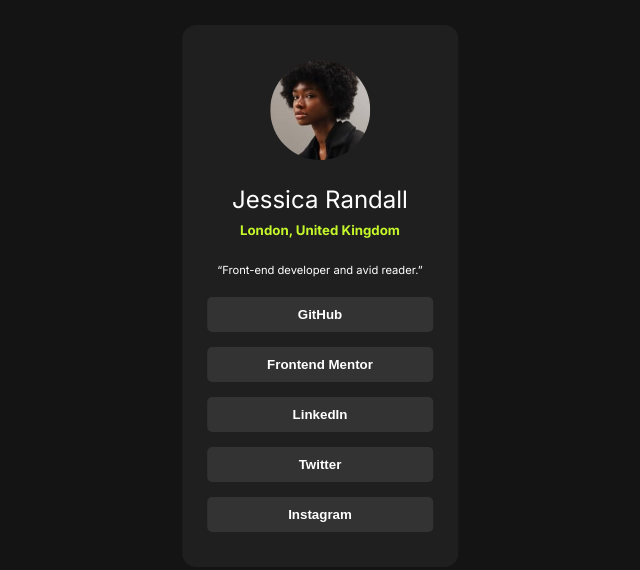
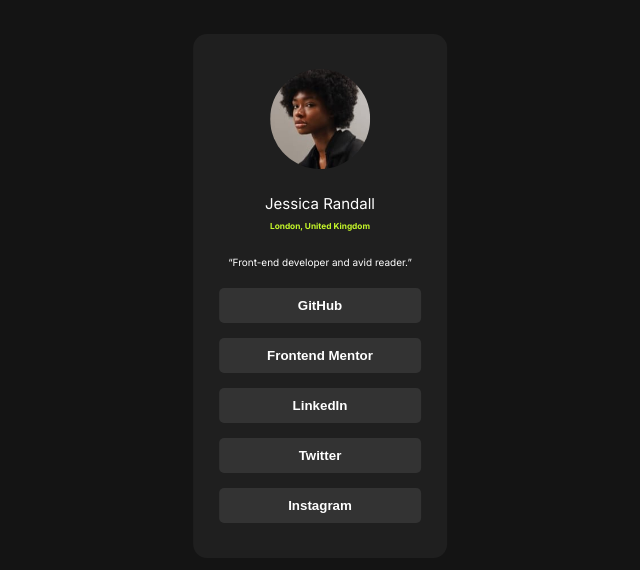
Before and after one commit to yossybio/SocialLinksProfile, a React (Create React App) app: page / in a window 1280 px wide. Shown: the part 104-674 px from the top of the page, without its empty margins (320-960 px from the left). Built offline with nearby package versions, Linux system fonts and the light colour scheme.

Commit message:
Replacing px to rem units & Setting font-size to 62.5%

```diff
--- a/src/assets/styles/SocialLinksProfile.module.css
+++ b/src/assets/styles/SocialLinksProfile.module.css
@@ -6,21 +6,21 @@
   align-items: center;
   background-color: hsl(0, 0%, 12%);
   border: none;
-  border-radius: 14px;
+  border-radius: 1.4rem;
   display: flex;
   flex-direction: column;
-  gap: 25px;
+  gap: 2.5rem;
   justify-content: center;
   left: 50%;
-  padding: 35px;
+  padding: 3.5rem;
   position: absolute;
   top: 50%;
   transform: translate(-50%, -50%);
 }
 
-@media(max-width: 375px) {
+@media(max-width: 24em) {
   .card {
-    width: 280px;
+    width: 28rem;
   }
 }
 
@@ -28,7 +28,7 @@
   align-items: center;
   display: flex;
   flex-direction: column;
-  gap: 8px;
+  gap: 0.8rem;
 }
 .name {
   color: hsl(0, 0%, 100%);
@@ -41,15 +41,14 @@
 
 .role {
   color: hsl(0, 0%, 100%);
-  font-size: 11.2px;
-  margin-bottom: -5px;
+  margin-bottom: -0.5rem;
 }
 
 .links {
   align-items: center;
   display: flex;
   flex-direction: column;
-  gap: 15px;
+  gap: 1.5rem;
   justify-content: center;
   width: 100%;
 }
--- a/src/assets/styles/app.module.css
+++ b/src/assets/styles/app.module.css
@@ -2,6 +2,10 @@
   box-sizing: border-box;
   margin: 0;
   padding: 0;
+}
+
+html {
+  font-size: 62.5%;
 }
 
 body {
@@ -14,5 +18,5 @@
 }
 
 .container {
-  width: 1440px;
+  width: 144rem;
 }
```
